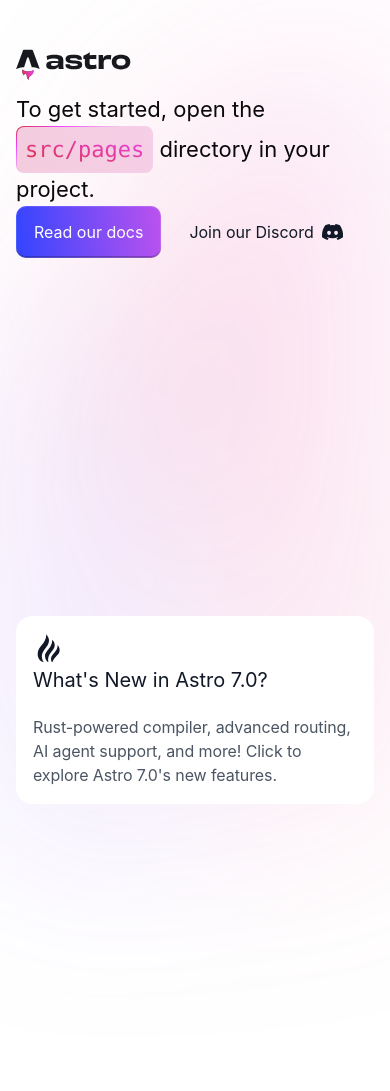
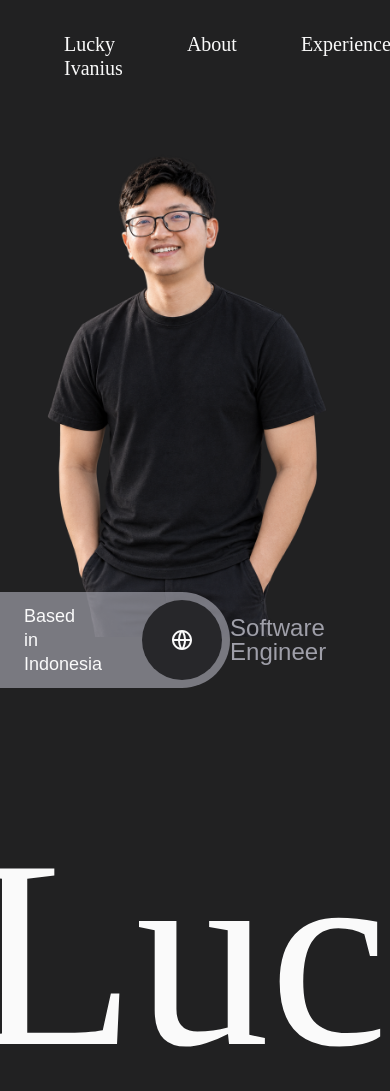
Before and after one commit to lucky-ivanius/lucky-ivanius, an Astro site: page / in a window 390 px wide. Shown: the top 1091 px of the page. Before the commit the page ends 844 px from the top, so only its background shows below. Built offline with nearby package versions, Linux system fonts and the light colour scheme; Astro itself is replaced by a stand-in of ours.

Commit message:
feat: hero

```diff
--- a/package.json
+++ b/package.json
@@ -24,6 +24,8 @@
     "astro": "^7.4.0",
     "class-variance-authority": "^0.7.1",
     "cn": "^0.4.0",
+    "gsap": "^3.15.0",
+    "lenis": "^1.3.27",
     "react": "^19.3.1",
     "react-dom": "^19.3.1",
     "shadcn": "^4.21.5",
--- /dev/null
+++ b/src/components/Hero.astro
@@ -0,0 +1,201 @@
+---
+import { RiGlobalLine } from "@remixicon/react";
+
+const navItems = [
+  { label: "About", href: "#about" },
+  { label: "Experiences", href: "#experiences" },
+  { label: "Contact", href: "#contact" },
+];
+
+// Four repeats give two identical halves so the row can loop seamlessly.
+const marqueeItems = Array.from({ length: 4 }, (_, index) => index);
+---
+
+<section
+  class="dark relative isolate flex h-320 w-full overflow-clip bg-background/90"
+  aria-label="Introduction"
+>
+  <h1 class="sr-only">Lucky Ivanius — Software Engineer</h1>
+
+  <!-- Portrait -->
+  <img
+    src="/images/portrait.png"
+    alt="Lucky Ivanius"
+    width="1280"
+    height="1600"
+    data-parallax="portrait"
+    class="pointer-events-none absolute top-36 left-[calc(50%-16px)] -z-10 -translate-x-1/2 object-cover object-center select-none"
+  />
+
+  <!-- Name marquee -->
+  <div class="absolute inset-x-0 bottom-48 overflow-clip">
+    <div class="flex w-max" data-marquee aria-hidden="true">
+      {marqueeItems.map(() => (
+        <div class="flex items-center">
+          <span class="text-[268px] leading-none whitespace-nowrap text-foreground font-heading">
+            Lucky Ivanius
+          </span>
+          <span class="px-[57.6px] text-[268px] leading-none text-foreground font-heading">
+            —
+          </span>
+        </div>
+      ))}
+    </div>
+  </div>
+
+  <!-- Navigation -->
+  <nav
+    class="absolute inset-x-0 top-0 z-10 flex w-full items-start justify-between p-8"
+    aria-label="Primary"
+  >
+    <a
+      href="/"
+      class="flex items-center px-8 text-xl font-heading leading-6 text-foreground"
+    >
+      Lucky Ivanius
+    </a>
+
+    <div class="flex">
+      {navItems.map((item) => (
+        <a
+          href={item.href}
+          class="group flex flex-col items-center px-8 text-xl font-heading leading-6 text-foreground gap-4"
+        >
+          {item.label}
+          <span class="size-0 opacity-0 group-hover:opacity-100 group-hover:size-2 transition-all duration-250 bg-primary"></span>
+        </a>
+      ))}
+    </div>
+  </nav>
+
+  <div class="flex w-full items-center justify-between">
+    <!-- Based in Indonesia badge -->
+    <div class="flex items-center rounded-r-full bg-muted-foreground/70 pl-6 gap-8">
+      <p class="text-lg leading-6 text-foreground">
+        Based
+        <br />
+        in
+        <br />
+        Indonesia
+      </p>
+      <span class="flex size-20 items-center justify-center rounded-full bg-muted text-foreground [&>svg]:size-12 m-2">
+        <RiGlobalLine aria-hidden="true" />
+      </span>
+    </div>
+    <!-- Role -->
+    <div class="flex items-center justify-center pr-48">
+      <p class="text-2xl leading-6 text-muted-foreground">Software Engineer</p>
+    </div>
+  </div>
+</section>
+
+<script>
+  import { gsap } from "gsap";
+  import { ScrollTrigger } from "gsap/ScrollTrigger";
+
+  gsap.registerPlugin(ScrollTrigger);
+
+  const prefersReducedMotion = window.matchMedia(
+    "(prefers-reduced-motion: reduce)",
+  ).matches;
+
+  if (!prefersReducedMotion) {
+    // Scroll parallax: the portrait trails the page as the hero scrolls away, so
+    // it reads as a slower, deeper layer behind the marquee and navigation.
+    const portrait = document.querySelector<HTMLElement>(
+      '[data-parallax="portrait"]',
+    );
+    const hero = portrait?.closest("section");
+
+    if (portrait && hero) {
+      // Fraction of the hero height the portrait lags behind by.
+      const STRENGTH = 0.22;
+
+      gsap.fromTo(
+        portrait,
+        { y: 0 },
+        {
+          // Function-based so the distance re-measures with the hero's height.
+          y: () => hero.offsetHeight * STRENGTH,
+          ease: "none",
+          scrollTrigger: {
+            trigger: hero,
+            start: "top top",
+            end: "bottom top",
+            scrub: true,
+            invalidateOnRefresh: true,
+          },
+        },
+      );
+    }
+
+    // Continuous marquee: the row never stops. Its direction follows the last
+    // scroll — left after scrolling down, right after scrolling up — and its pace
+    // is tied to how fast the page is scrolling, capped so a fling can't launch
+    // it. When the page is still, it keeps drifting at a steady base speed.
+    const marquee = document.querySelector<HTMLElement>("[data-marquee]");
+
+    if (marquee) {
+      // Seconds for one half-width to pass at the resting (unscrolled) speed.
+      const LOOP_DURATION = 40;
+      // How much the page's scroll speed rubs off on the row, 1 = 1:1.
+      const SENSITIVITY = 1;
+      // How quickly the drift settles into a new pace, roughly per second.
+      const EASING = 8;
+      // Cap on the drift, as a multiple of the resting speed.
+      const MAX_SPEED_MULTIPLIER = 3;
+
+      // The row's offset is kept unbounded and only wrapped into one half for
+      // paint, so it can drift forever in either direction (a GSAP tween with a
+      // negative timeScale would instead stop dead at its start). quickSetter
+      // applies the transform on the compositor without re-parsing properties.
+      const setX = gsap.quickSetter(marquee, "x", "px");
+      const halfWidth = () => marquee.scrollWidth / 2;
+
+      let position = 0; // Unbounded px offset; wrapped into one half for paint.
+      let speed = 0; // Signed px/s, eased toward the scroll-derived target.
+      let scrollSpeed = 0; // Latest |scroll velocity| in px/s.
+      let direction = 1; // +1 drifts left (scroll down), -1 drifts right.
+      let scrolling = false;
+
+      // Scroll velocity sets the drift's pace and direction.
+      ScrollTrigger.create({
+        start: 0,
+        end: "max",
+        onUpdate: (self) => {
+          const velocity = self.getVelocity(); // Signed px/s, + = scrolling down.
+          if (velocity === 0) return;
+
+          scrolling = true;
+          direction = velocity > 0 ? 1 : -1;
+          scrollSpeed = Math.abs(velocity);
+        },
+      });
+
+      gsap.ticker.add((_time, deltaTime) => {
+        // Clamp dt so a background tab or long frame can't jump the row.
+        const dt = Math.min(deltaTime / 1000, 0.05);
+        const half = halfWidth();
+        if (half <= 0) return;
+
+        const base = half / LOOP_DURATION;
+        // Scroll speed sets the target pace; a still page falls back to base.
+        const pace = scrolling
+          ? gsap.utils.clamp(
+              base,
+              base * MAX_SPEED_MULTIPLIER,
+              scrollSpeed * SENSITIVITY,
+            )
+          : base;
+        scrolling = false;
+
+        speed += (direction * pace - speed) * Math.min(1, EASING * dt);
+        position += speed * dt;
+
+        // Wrap into a single half so the two identical halves loop seamlessly.
+        const wrapped = ((position % half) + half) % half;
+        setX(-wrapped);
+      });
+    }
+  }
+</script>
--- a/src/components/Welcome.astro
+++ /dev/null
@@ -1,220 +0,0 @@
----
-import astroLogo from "../assets/astro.svg";
-import background from "../assets/background.svg";
----
-
-<div id="container">
-  <img id="background" src={background.src} alt="" fetchpriority="high" />
-  <main>
-    <section id="hero">
-      <a href="https://astro.build">
-        <img src={astroLogo.src} width="115" height="48" alt="Astro Homepage" />
-      </a>
-      <h1>
-        To get started, open the{" "}
-        <code>
-          <pre>src/pages</pre>
-        </code>{" "}
-        directory in your project.
-      </h1>
-      <section id="links">
-        <a class="button" href="https://docs.astro.build">
-          Read our docs
-        </a>
-        <a href="https://astro.build/chat">
-          Join our Discord{" "}
-          <svg xmlns="http://www.w3.org/2000/svg" viewBox="0 0 127.14 96.36">
-            <path
-              fill="currentColor"
-              d="M107.7 8.07A105.15 105.15 0 0 0 81.47 0a72.06 72.06 0 0 0-3.36 6.83 97.68 97.68 0 0 0-29.11 0A72.37 72.37 0 0 0 45.64 0a105.89 105.89 0 0 0-26.25 8.09C2.79 32.65-1.71 56.6.54 80.21a105.73 105.73 0 0 0 32.17 16.15 77.7 77.7 0 0 0 6.89-11.11 68.42 68.42 0 0 1-10.85-5.18c.91-.66 1.8-1.34 2.66-2a75.57 75.57 0 0 0 64.32 0c.87.71 1.76 1.39 2.66 2a68.68 68.68 0 0 1-10.87 5.19 77 77 0 0 0 6.89 11.1 105.25 105.25 0 0 0 32.19-16.14c2.64-27.38-4.51-51.11-18.9-72.15ZM42.45 65.69C36.18 65.69 31 60 31 53s5-12.74 11.43-12.74S54 46 53.89 53s-5.05 12.69-11.44 12.69Zm42.24 0C78.41 65.69 73.25 60 73.25 53s5-12.74 11.44-12.74S96.23 46 96.12 53s-5.04 12.69-11.43 12.69Z"
-            ></path>
-          </svg>
-        </a>
-      </section>
-    </section>
-  </main>
-
-  <a href="https://astro.build/blog/astro-7/" id="news" class="box">
-    <svg width="32" height="32" fill="none" xmlns="http://www.w3.org/2000/svg">
-      <path
-        d="M24.667 12c1.333 1.414 2 3.192 2 5.334 0 4.62-4.934 5.7-7.334 12C18.444 28.567 18 27.456 18 26c0-4.642 6.667-7.053 6.667-14Zm-5.334-5.333c1.6 1.65 2.4 3.43 2.4 5.333 0 6.602-8.06 7.59-6.4 17.334C13.111 27.787 12 25.564 12 22.666c0-4.434 7.333-8 7.333-16Zm-6-5.333C15.111 3.555 16 5.556 16 7.333c0 8.333-11.333 10.962-5.333 22-3.488-.774-6-4-6-8 0-8.667 8.666-10 8.666-20Z"
-        fill="#111827"
-      ></path>
-    </svg>
-    <h2>What's New in Astro 7.0?</h2>
-    <p>
-      Rust-powered compiler, advanced routing, AI agent support, and more! Click
-      to explore Astro 7.0's new features.
-    </p>
-  </a>
-</div>
-
-<style>
-  #background {
-    position: fixed;
-    top: 0;
-    left: 0;
-    width: 100%;
-    height: 100%;
-    z-index: -1;
-    filter: blur(100px);
-  }
-
-  #container {
-    font-family:
-      Inter, Roboto, "Helvetica Neue", "Arial Nova", "Nimbus Sans", Arial,
-      sans-serif;
-    height: 100%;
-  }
-
-  main {
-    height: 100%;
-    display: flex;
-    justify-content: center;
-  }
-
-  #hero {
-    display: flex;
-    align-items: start;
-    flex-direction: column;
-    justify-content: center;
-    padding: 16px;
-  }
-
-  h1 {
-    font-size: 22px;
-    margin-top: 0.25em;
-  }
-
-  #links {
-    display: flex;
-    gap: 16px;
-  }
-
-  #links a {
-    display: flex;
-    align-items: center;
-    padding: 10px 12px;
-    color: #111827;
-    text-decoration: none;
-    transition: color 0.2s;
-  }
-
-  #links a:hover {
-    color: rgb(78, 80, 86);
-  }
-
-  #links a svg {
-    height: 1em;
-    margin-left: 8px;
-  }
-
-  #links a.button {
-    color: white;
-    background: linear-gradient(83.21deg, #3245ff 0%, #bc52ee 100%);
-    box-shadow:
-      inset 0 0 0 1px rgba(255, 255, 255, 0.12),
-      inset 0 -2px 0 rgba(0, 0, 0, 0.24);
-    border-radius: 10px;
-  }
-
-  #links a.button:hover {
-    color: rgb(230, 230, 230);
-    box-shadow: none;
-  }
-
-  pre {
-    font-family:
-      ui-monospace, "Cascadia Code", "Source Code Pro", Menlo, Consolas,
-      "DejaVu Sans Mono", monospace;
-    font-weight: normal;
-    background: linear-gradient(14deg, #d83333 0%, #f041ff 100%);
-    -webkit-background-clip: text;
-    -webkit-text-fill-color: transparent;
-    background-clip: text;
-    margin: 0;
-  }
-
-  h2 {
-    margin: 0 0 1em;
-    font-weight: normal;
-    color: #111827;
-    font-size: 20px;
-  }
-
-  p {
-    color: #4b5563;
-    font-size: 16px;
-    line-height: 24px;
-    letter-spacing: -0.006em;
-    margin: 0;
-  }
-
-  code {
-    display: inline-block;
-    background:
-      linear-gradient(66.77deg, #f3cddd 0%, #f5cee7 100%) padding-box,
-      linear-gradient(155deg, #d83333 0%, #f041ff 18%, #f5cee7 45%) border-box;
-    border-radius: 8px;
-    border: 1px solid transparent;
-    padding: 6px 8px;
-  }
-
-  .box {
-    padding: 16px;
-    background: rgba(255, 255, 255, 1);
-    border-radius: 16px;
-    border: 1px solid white;
-  }
-
-  #news {
-    position: absolute;
-    bottom: 16px;
-    right: 16px;
-    max-width: 300px;
-    text-decoration: none;
-    transition: background 0.2s;
-    backdrop-filter: blur(50px);
-  }
-
-  #news:hover {
-    background: rgba(255, 255, 255, 0.55);
-  }
-
-  @media screen and (max-height: 368px) {
-    #news {
-      display: none;
-    }
-  }
-
-  @media screen and (max-width: 768px) {
-    #container {
-      display: flex;
-      flex-direction: column;
-    }
-
-    #hero {
-      display: block;
-      padding-top: 10%;
-    }
-
-    #links {
-      flex-wrap: wrap;
-    }
-
-    #links a.button {
-      padding: 14px 18px;
-    }
-
-    #news {
-      right: 16px;
-      left: 16px;
-      bottom: 2.5rem;
-      max-width: 100%;
-    }
-
-    h1 {
-      line-height: 1.5;
-    }
-  }
-</style>
--- a/src/layouts/Layout.astro
+++ b/src/layouts/Layout.astro
@@ -1,5 +1,7 @@
 ---
 import "../styles/global.css";
+
+const { title = "Lucky Ivanius — Software Engineer" } = Astro.props;
 ---
 
 <!doctype html>
@@ -8,14 +10,30 @@ import "../styles/global.css";
     <meta charset="utf-8" />
     <meta name="viewport" content="width=device-width" />
     <link rel="icon" type="image/svg+xml" href="/favicon.svg" />
-    <link rel="icon" href="/favicon.ico" />
     <meta name="generator" content={Astro.generator} />
-    <title>Astro Basics</title>
+    <meta name="description" content="Lucky Ivanius — Software Engineer" />
+    <title>{title}</title>
   </head>
   <body>
     <slot />
   </body>
 </html>
+
+<script>
+  import Lenis from "lenis";
+
+  // Lenis keeps the browser's native scroll position and only interpolates it,
+  // so scroll-driven code (the hero parallax and marquee) keeps working as-is.
+  // `respectReducedMotion` is on by default, which skips smoothing for users
+  // who ask for less motion.
+  new Lenis({
+    autoRaf: true,
+    // The nav links are hash anchors, so let Lenis glide to them too.
+    anchors: true,
+    // Cut the glide short when a link starts navigating to another page.
+    stopInertiaOnNavigate: true,
+  });
+</script>
 
 <style>
   html,
--- a/src/pages/index.astro
+++ b/src/pages/index.astro
@@ -1,11 +1,11 @@
 ---
-import Welcome from "../components/Welcome.astro";
+import Hero from "../components/Hero.astro";
 import Layout from "../layouts/Layout.astro";
-
-// Welcome to Astro! Wondering what to do next? Check out the Astro documentation at https://docs.astro.build
-// Don't want to use any of this? Delete everything in this file, the `assets`, `components`, and `layouts` directories, and start fresh.
 ---
 
 <Layout>
-  <Welcome />
+  <main>
+    <Hero />
+    <div class="flex h-screen"></div>
+  </main>
 </Layout>
--- a/src/styles/global.css
+++ b/src/styles/global.css
@@ -1,6 +1,7 @@
 @import "tailwindcss";
 @import "tw-animate-css";
 @import "shadcn/tailwind.css";
+@import "lenis/dist/lenis.css";
 @import "@fontsource-variable/figtree";
 @import "@fontsource-variable/lora";
 @import "@fontsource-variable/josefin-sans";
--- a/tsconfig.json
+++ b/tsconfig.json
@@ -6,7 +6,6 @@
     "types": ["./worker-configuration.d.ts", "node"],
     "jsx": "react-jsx",
     "jsxImportSource": "react",
-    "baseUrl": ".",
     "paths": {
       "@/*": ["./src/*"]
     }
```
Also changed, not shown: pnpm-lock.yaml, public/favicon.ico (deleted), public/images/portrait.png (added).
